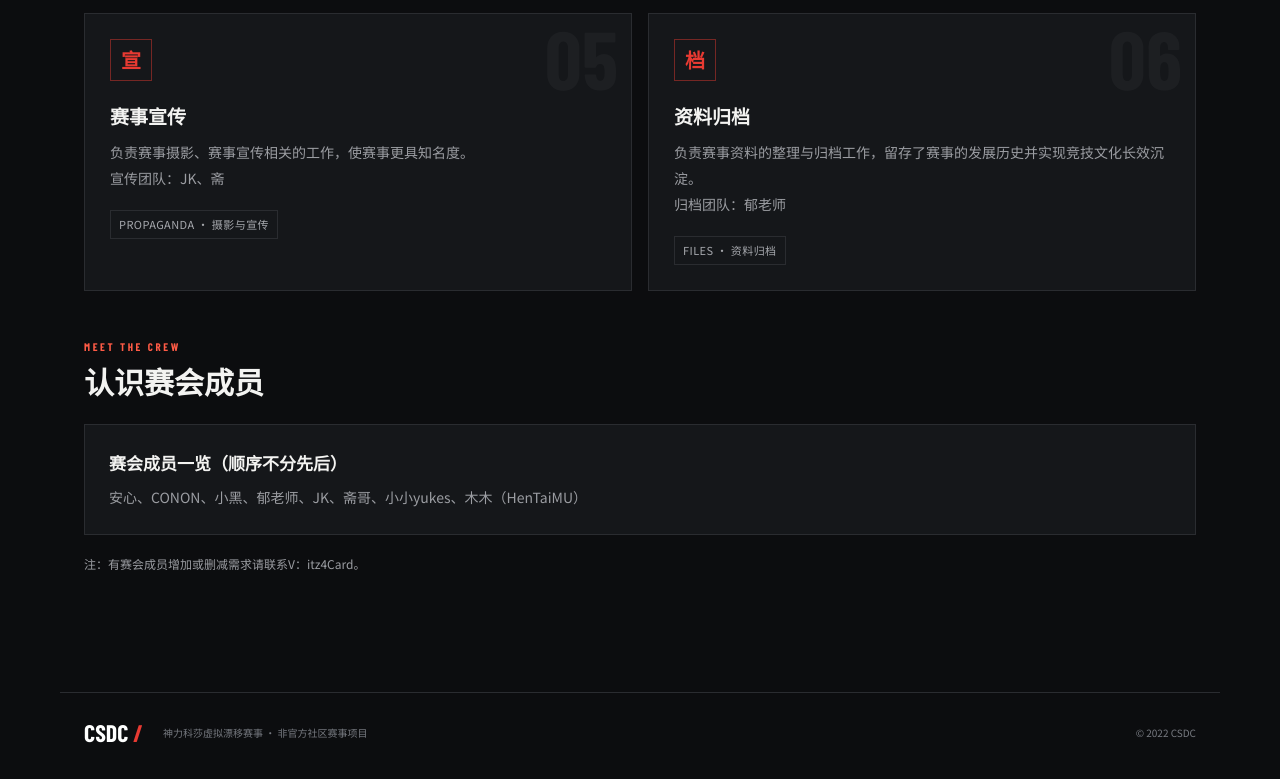
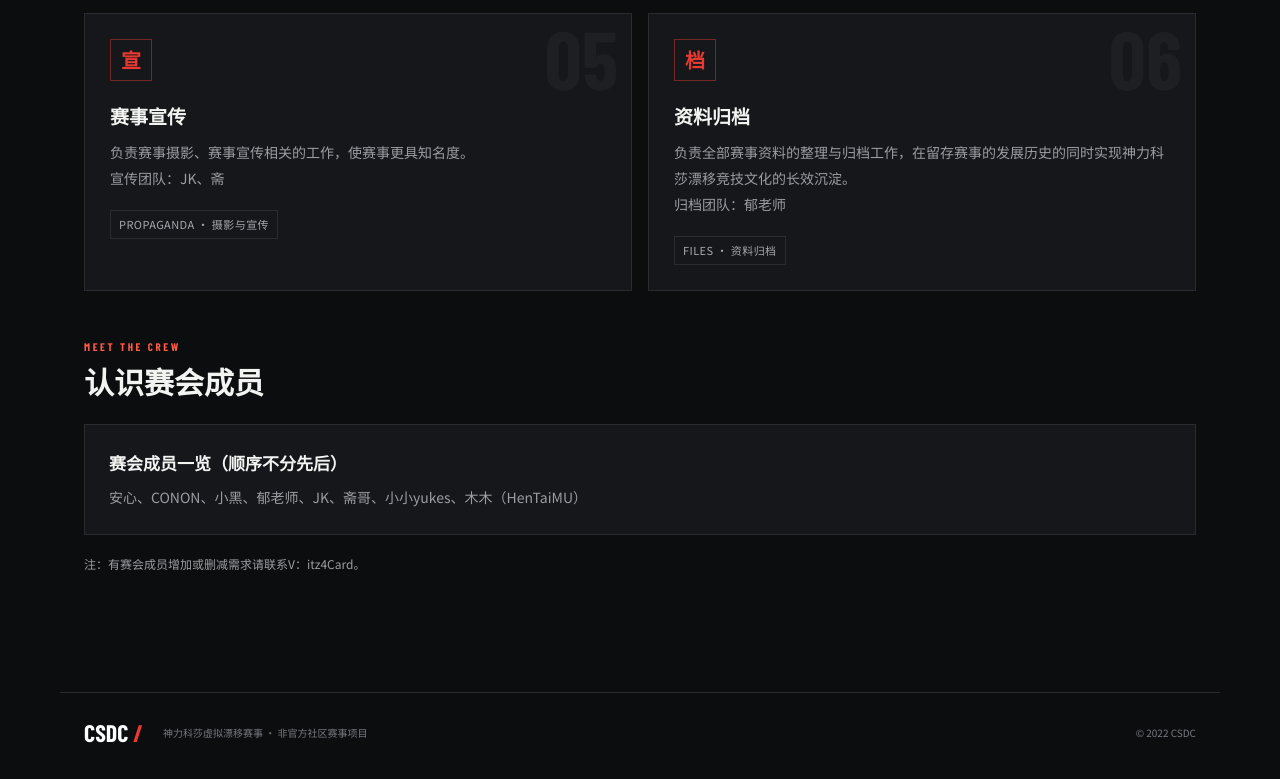
Before and after one commit to 4Card666/csdc-website, a plain HTML site: page organization.html in a window 1280 px wide. Shown: the part 1162-1941 px from the top of the page. Drawn offline with nearby package versions, Linux system fonts and the light colour scheme; a web font is replaced by a local one.

Commit message:
Refine archiving responsibilities description

```diff
--- a/organization.html
+++ b/organization.html
@@ -67,7 +67,7 @@
           <br>宣传团队：JK、斋
           </p><span class="org-role-label">PROPAGANDA · 摄影与宣传</span></article>
         <article class="org-card" data-number="06"><div class="org-icon">档</div><h3>资料归档</h3>
-          <p>负责赛事资料的整理与归档工作，留存了赛事的发展历史并实现竞技文化长效沉淀。
+          <p>负责全部赛事资料的整理与归档工作，在留存赛事的发展历史的同时实现神力科莎漂移竞技文化的长效沉淀。
           <br>归档团队：郁老师
           </p><span class="org-role-label">FILES · 资料归档</span></article>
       </div>
```
